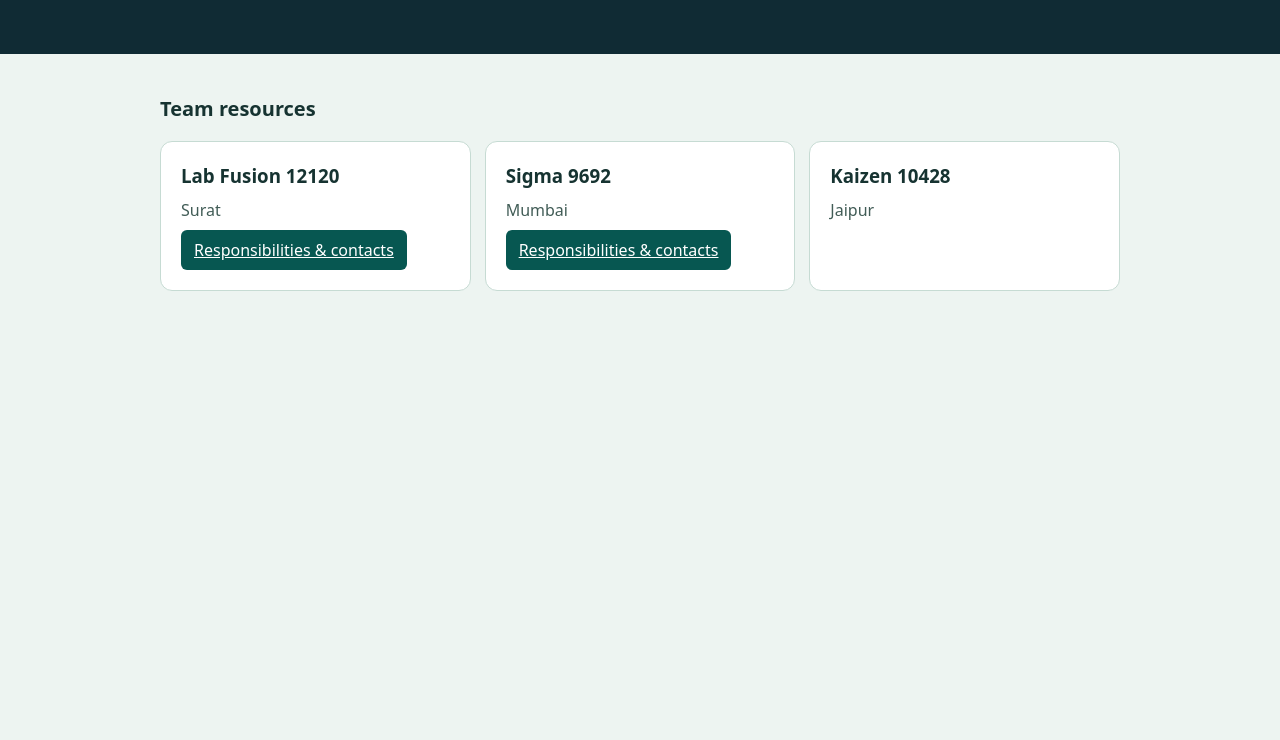
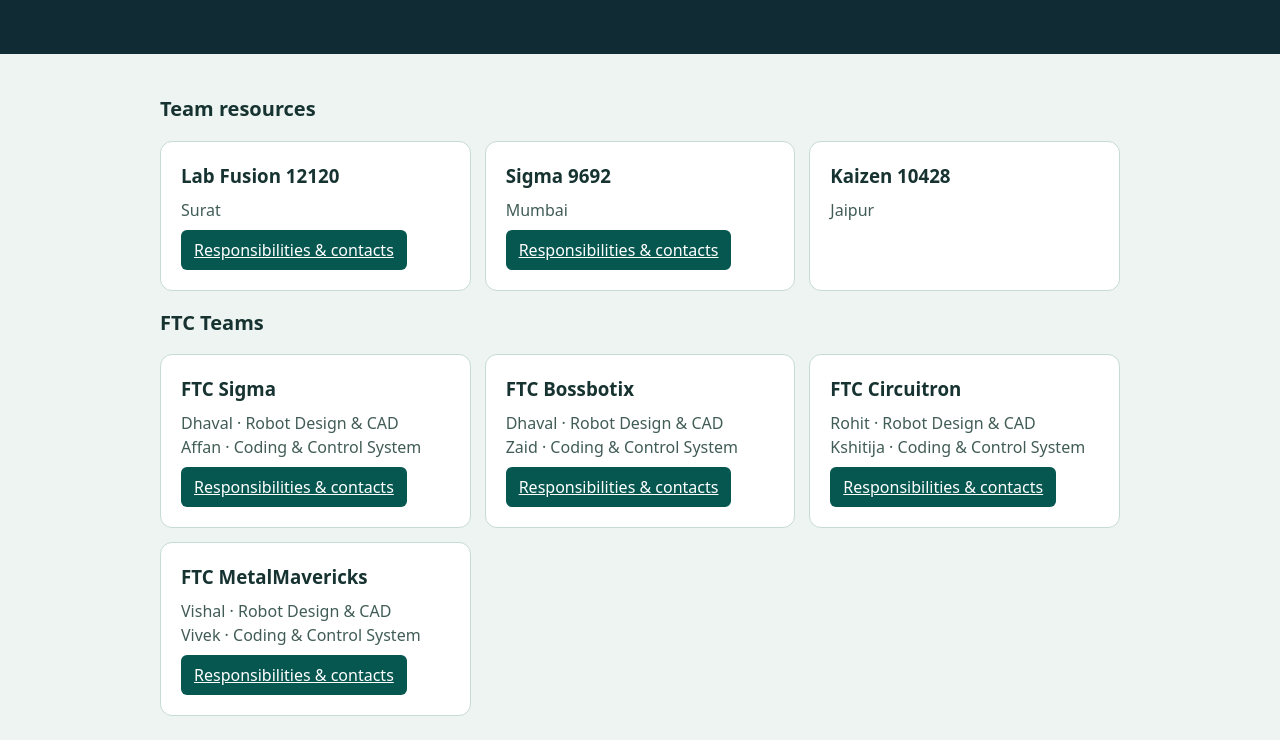
Before and after one commit to virendrasinh-dev/first-teams-2026-rfl, a plain HTML site: page index.html in a window 1280 px wide. Shown: the part 173-913 px from the top of the page. Before the commit the page ends 800 px from the top, so only its background shows below. Drawn offline with Linux system fonts and the light colour scheme.

Commit message:
Add links to all four FTC team dashboards

```diff
--- a/index.html
+++ b/index.html
@@ -14,5 +14,5 @@
 <article><h3>Lab Fusion 12120</h3><p>Surat</p><a href="./lab-fusion-12120.html">Responsibilities &amp; contacts</a></article>
 <article><h3>Sigma 9692</h3><p>Mumbai</p><a href="./sigma-9692.html">Responsibilities &amp; contacts</a></article>
 <article><h3>Kaizen 10428</h3><p>Jaipur</p></article>
-</div></main>
+</div><h2>FTC Teams</h2><div class="teams"><article><h3>FTC Sigma</h3><p>Dhaval · Robot Design &amp; CAD<br>Affan · Coding &amp; Control System</p><a href="./ftc-sigma.html">Responsibilities &amp; contacts</a></article><article><h3>FTC Bossbotix</h3><p>Dhaval · Robot Design &amp; CAD<br>Zaid · Coding &amp; Control System</p><a href="./ftc-bossbotix.html">Responsibilities &amp; contacts</a></article><article><h3>FTC Circuitron</h3><p>Rohit · Robot Design &amp; CAD<br>Kshitija · Coding &amp; Control System</p><a href="./ftc-circuitron.html">Responsibilities &amp; contacts</a></article><article><h3>FTC MetalMavericks</h3><p>Vishal · Robot Design &amp; CAD<br>Vivek · Coding &amp; Control System</p><a href="./ftc-metalmavericks.html">Responsibilities &amp; contacts</a></article></div></main>
 </body></html>
```
